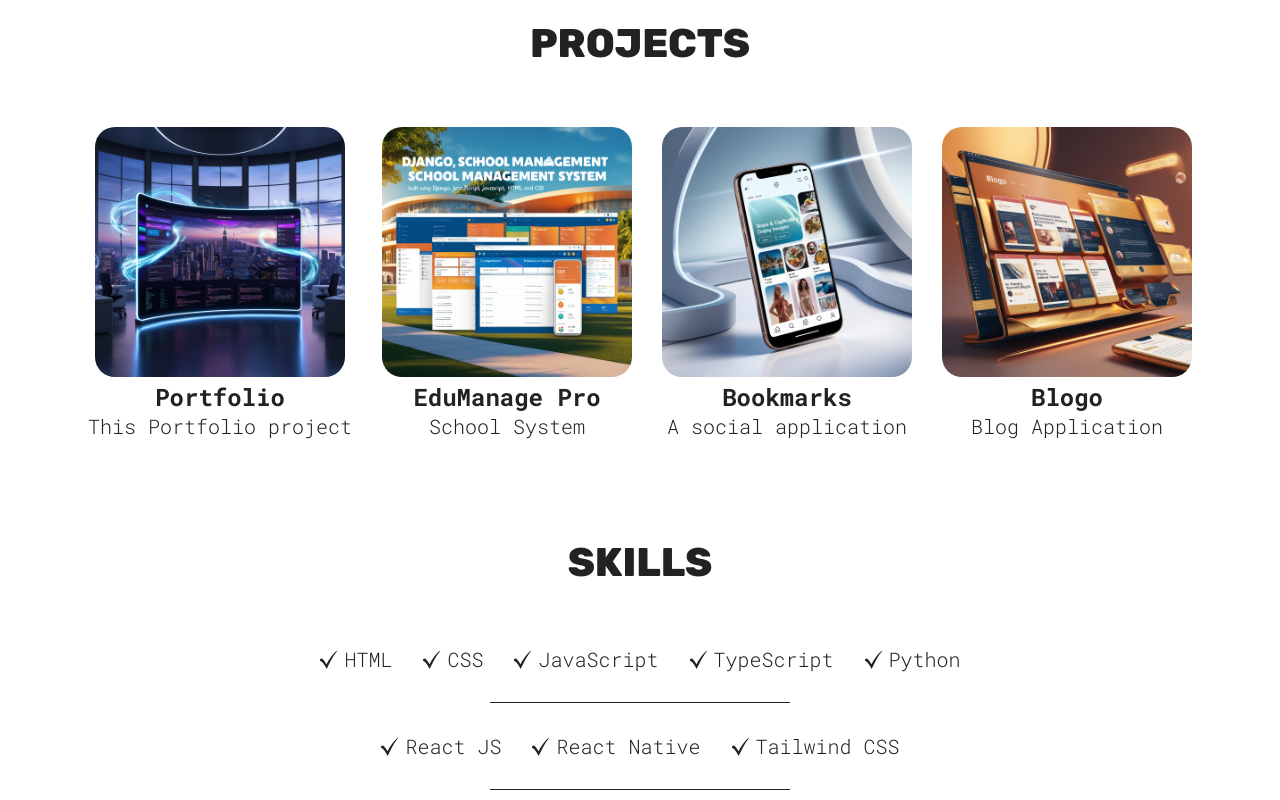
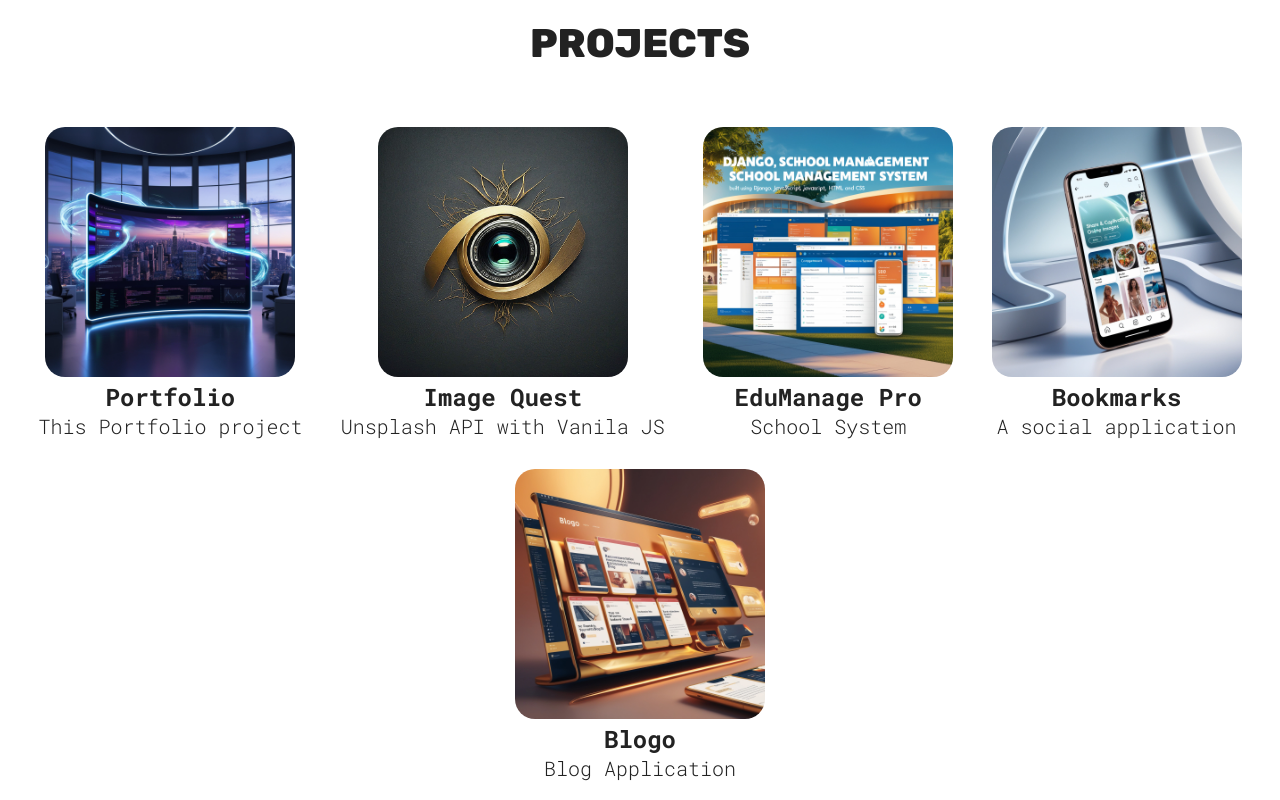
Before and after one commit to Sam-Waithaka/portfolio, a React (Vite) app: page / in a window 1280 px wide. Shown: the part 880-1680 px from the top of the page. Built offline with nearby package versions, Linux system fonts and the light colour scheme.

Commit message:
Add Image Quest into Projects

```diff
--- a/src/sections/Projects/Projects.jsx
+++ b/src/sections/Projects/Projects.jsx
@@ -3,7 +3,8 @@ import ReactJS from '../../assets/react JS.jpg';
 import school from '../../assets/school.jpg';
 import BookMarks from '../../assets/BookMarks.jpg';
 import blog from '../../assets/blog.jpg';
-import ProjectCard from '../../common/ProjectCard';
+import ProjectCard from '../../common/ProjectCard'
+import imageQuest from '../../assets/image_quest.jpeg'
 
 function Projects() {
   return (
@@ -15,6 +16,12 @@ function Projects() {
           link="https://github.com/Sam-Waithaka/portfolio"
           h3="Portfolio "
           p="This Portfolio project"
+        />
+        <ProjectCard
+          src={imageQuest}
+          link="https://imagequests.netlify.app/"
+          h3="Image Quest "
+          p="Unsplash API with Vanila JS"
         />
         <ProjectCard
           src={school}
```
Also changed, not shown: src/assets/image_quest.jpeg (added), 1 other file (tests, documents, lock files or other folders).
